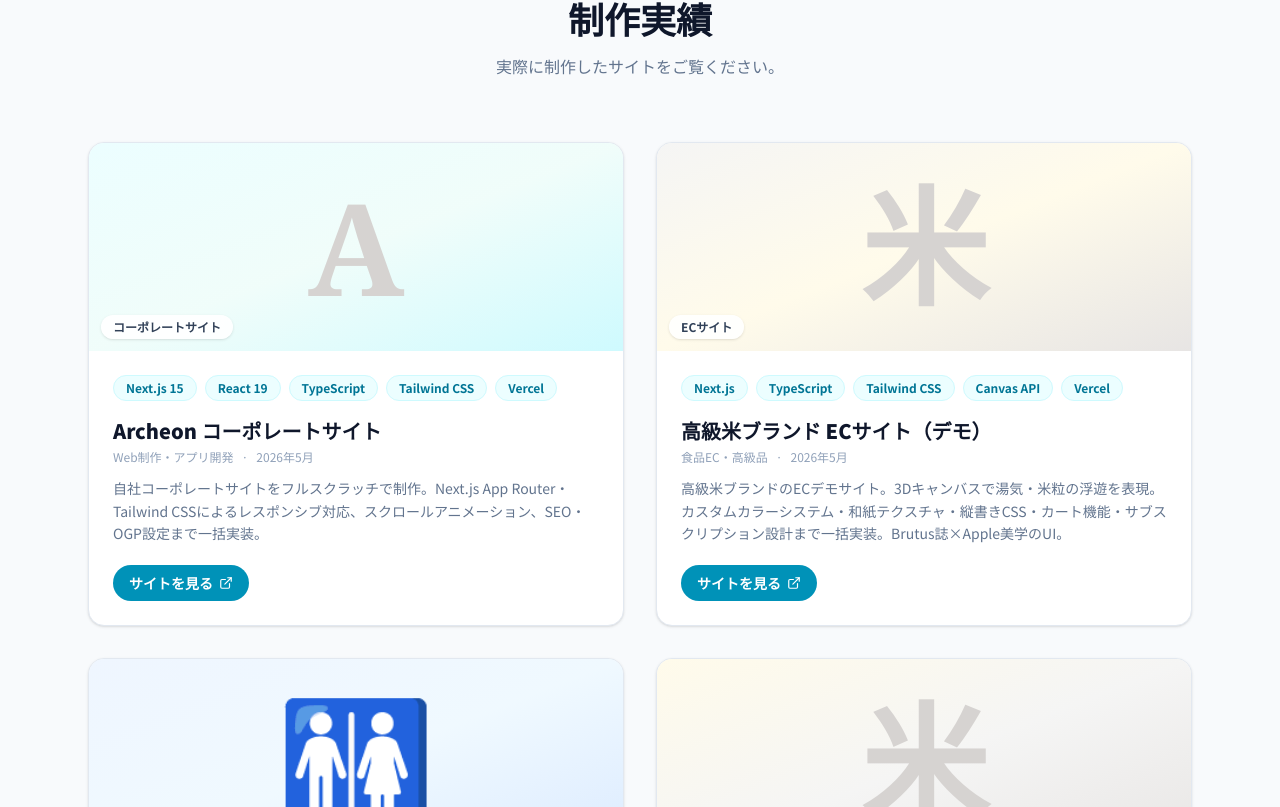
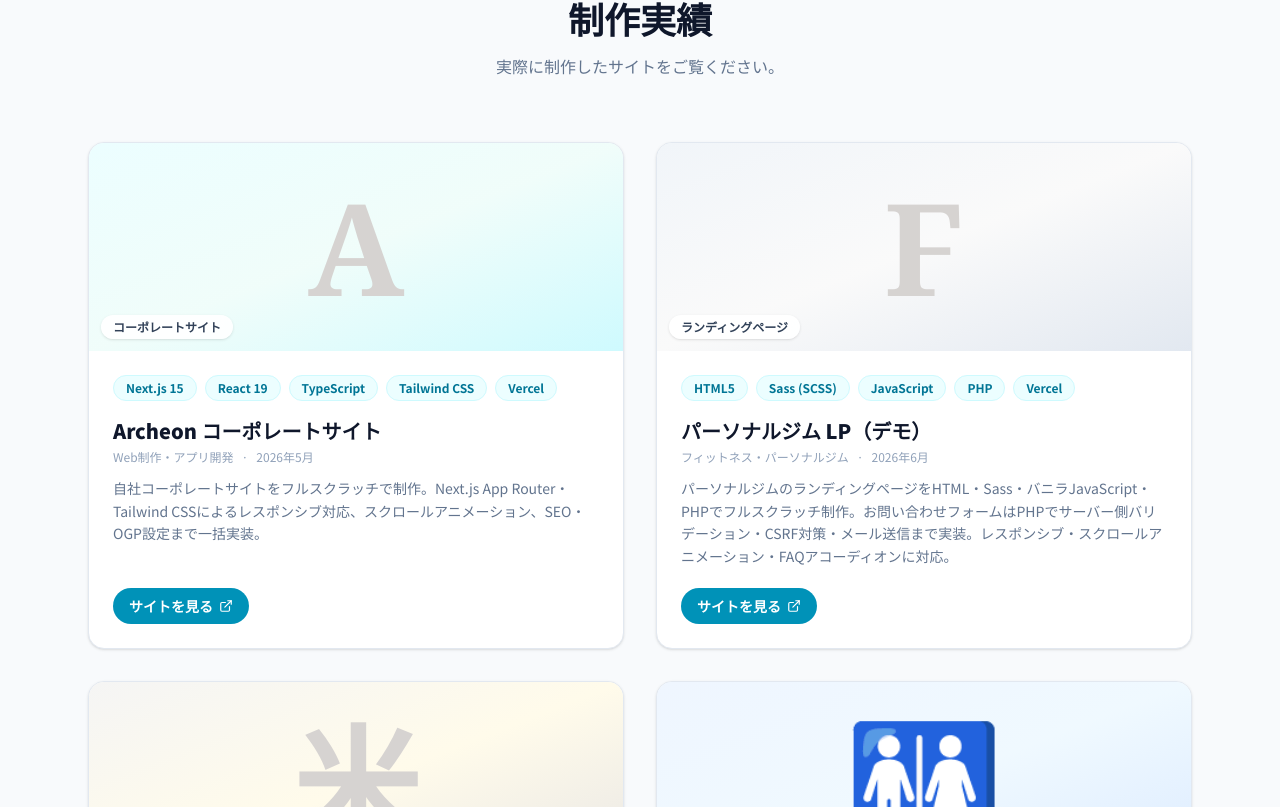
Before and after one commit to abe-jin/archeon, a Next.js app: page / in a window 1280 px wide. Shown: the part 2353-3160 px from the top of the page. Built offline with nearby package versions, Linux system fonts and the light colour scheme.

Commit message:
Add FORTIA personal gym LP demo to portfolio

```diff
--- a/src/components/PortfolioSection.tsx
+++ b/src/components/PortfolioSection.tsx
@@ -56,6 +56,20 @@ const portfolioItems: PortfolioItem[] = [
     thumbnail: "",
     placeholderText: "A",
     placeholderBg: "bg-gradient-to-br from-cyan-50 via-teal-50 to-cyan-100",
+  },
+  {
+    id: "fortia-gym-lp",
+    title: "パーソナルジム LP（デモ）",
+    industry: "フィットネス・パーソナルジム",
+    category: "ランディングページ",
+    description:
+      "パーソナルジムのランディングページをHTML・Sass・バニラJavaScript・PHPでフルスクラッチ制作。お問い合わせフォームはPHPでサーバー側バリデーション・CSRF対策・メール送信まで実装。レスポンシブ・スクロールアニメーション・FAQアコーディオンに対応。",
+    techStack: ["HTML5", "Sass (SCSS)", "JavaScript", "PHP", "Vercel"],
+    period: "2026年6月",
+    siteUrl: "https://php-lp-demo.vercel.app",
+    thumbnail: "",
+    placeholderText: "F",
+    placeholderBg: "bg-gradient-to-br from-slate-100 via-zinc-50 to-slate-200",
   },
   {
     id: "rice-ec",
```
